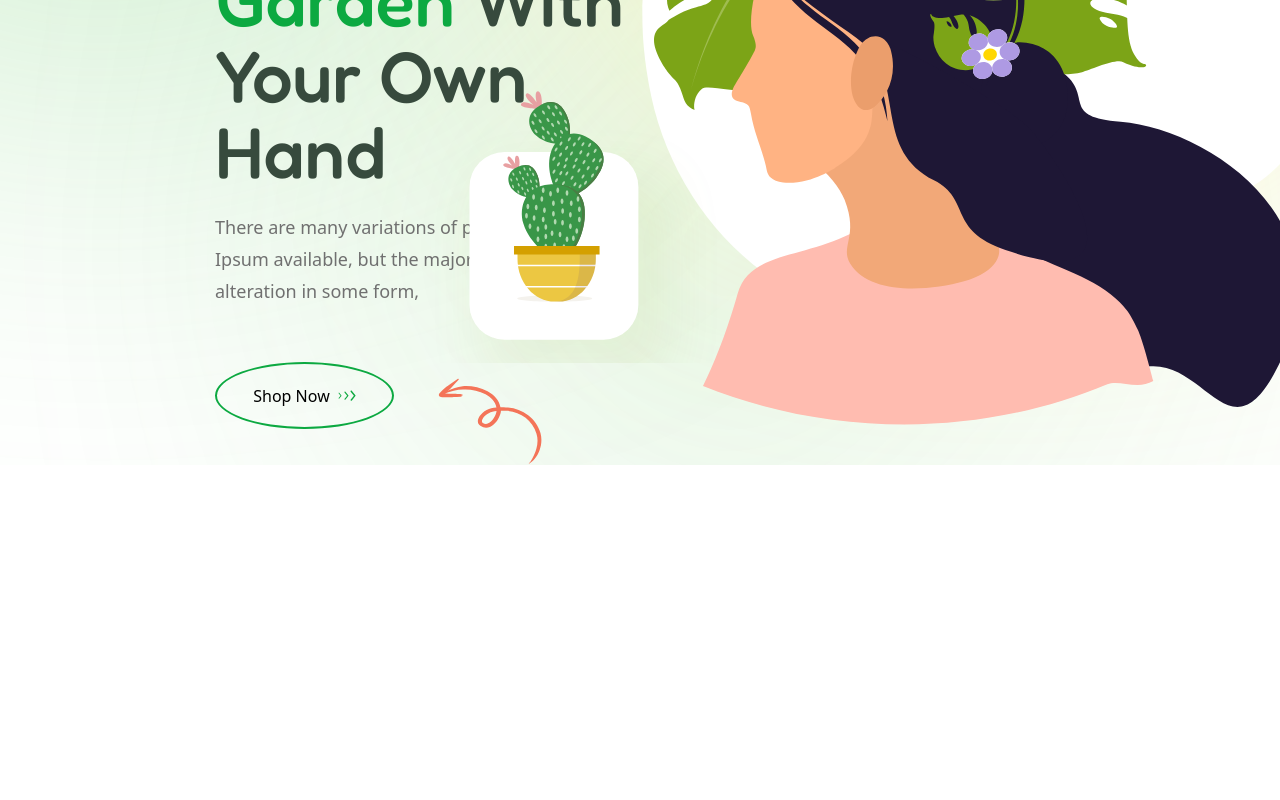
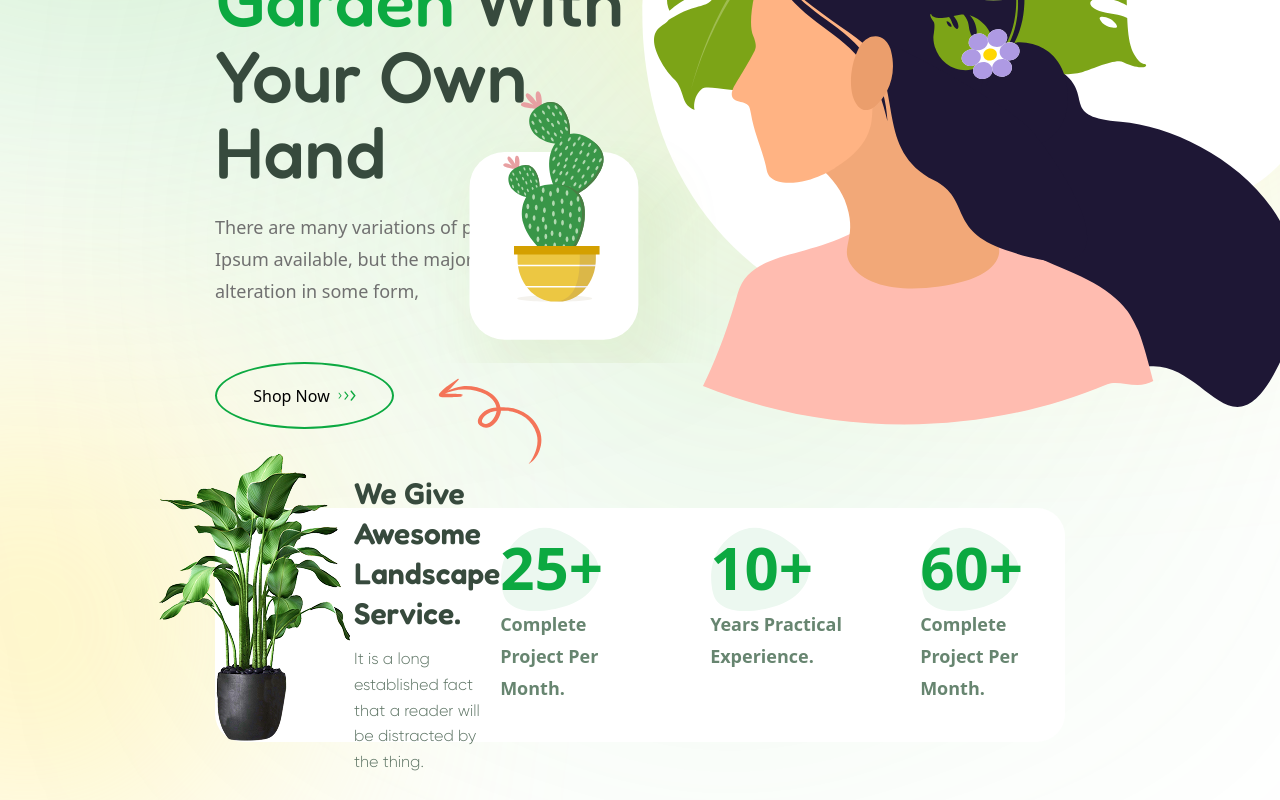
Before and after one commit to PhantomZhuk/Hobby, a React (Vite) app: page / in a window 1280 px wide. Shown: the part 461-1261 px from the top of the page. Before the commit the page ends 926 px from the top, so only its background shows below. Built offline with nearby package versions, Linux system fonts and the light colour scheme.

Commit message:
add Banner

```diff
--- a/src/Page/Home/Home.tsx
+++ b/src/Page/Home/Home.tsx
@@ -1,10 +1,12 @@
+import Banner from "../../components/Banner/Banner";
 import HomeScreen from "../../components/HomeScreen/HomeScreen";
 
 
 function Home() {
     return (
-        <div className="w-full min-h-screen flex px-[215px]">
+        <div className="w-full min-h-screen flex flex-col px-[215px]">
             <HomeScreen />
+            <Banner />
         </div>
     );
 }
--- /dev/null
+++ b/src/components/Banner/Banner.tsx
@@ -0,0 +1,24 @@
+import bannerPhoto from "../../assets/Lovepik_com-401306819-plant-pot 1.png"
+import Counter from "../Counter/Counter";
+
+function Banner() {
+    return (
+        <div className="w-full h-[40vh] flex items-center justify-center">
+            <div className="w-[350px] h-[350px] absolute left-[-150px] bg-[#FFE978] blur-[150px] rounded-full z-[-1]"></div>
+            <div className="rounded-[28px] w-full h-[234px] bg-white flex items-center justify-between shadow-[23px 19px 138px -45px rgba(12, 169, 65, 0.13)] ">
+                <img src={bannerPhoto} alt="" className="relative ml-[-100px] mt-[-60px]" />
+                <div className="flex flex-col gap-3 w-[350px] ml-[-50px]">
+                    <h2 className="font-[600] text-[30px] leading-[133%] text-[#374a3d] font-[Fredoka]">We Give Awesome Landscape Service.</h2>
+                    <p className="font-medium text-[16px] leading-[162%] text-[#5b7262] font-[Gilroy]">It is a long established fact that a reader will be distracted by the thing.</p>
+                </div>
+                <div className="flex gap-15 pr-[45px]">
+                    <Counter targetNumber={25} text="Complete Project Per Month." />
+                    <Counter targetNumber={10} text="Years Practical Experience." />
+                    <Counter targetNumber={60} text="Complete Project Per Month." />
+                </div>
+            </div>
+        </div>
+    );
+}
+
+export default Banner;
--- /dev/null
+++ b/src/components/Counter/Counter.tsx
@@ -0,0 +1,49 @@
+import { useEffect, useRef, useState } from "react";
+
+function Counter({ targetNumber, text }: { targetNumber: number, text: string }) {
+    const [count, setCount] = useState(0);
+    const ref = useRef<HTMLDivElement | null>(null);
+    const [isVisible, setIsVisible] = useState(false);
+
+    useEffect(() => {
+        const observer = new IntersectionObserver(
+            ([entry]) => {
+                if (entry.isIntersecting) {
+                    setIsVisible(true);
+                }
+            },
+            { threshold: 0.5 }
+        );
+
+        if (ref.current) observer.observe(ref.current)
+
+        return () => observer.disconnect();
+    })
+
+    useEffect(() => {
+        if (!isVisible) return;
+        let start: number = 0;
+        const duration: number = 2000;
+        const stepTime = Math.abs(Math.floor(duration / targetNumber));
+
+        const timer = setInterval(() => {
+            start += 1;
+            setCount(start);
+            if (start >= targetNumber) clearInterval(timer);
+        }, stepTime);
+
+        return () => clearInterval(timer);
+    }, [isVisible, targetNumber]);
+
+    return (
+        <div className="w-[150px] flex flex-col gap-5">
+            <svg className="absolute z-0 mt-[-20px]" width="100" height="87" viewBox="0 0 85 72" fill="none" xmlns="http://www.w3.org/2000/svg">
+                <path fill-rule="evenodd" clip-rule="evenodd" d="M20.7688 5.68609C39.4052 -5.97915 56.5791 4.71577 69.8427 14.2511C80.8477 22.1626 89.0008 34.3058 80.7549 48.8103C72.6322 63.0979 53.9142 69.4173 37.5897 70.9834C21.3453 72.5418 5.95295 69.0768 2.66213 56.3021C-1.55946 39.9142 1.32487 17.8568 20.7688 5.68609Z" fill="#ECF8F0" />
+            </svg>
+            <h2 className="z-2 font-[800] text-[60px] leading-[70%] text-[#0ca941]" ref={ref}>{count}+</h2>
+            <p className="z-2 font-[600] text-[18px] leading-[178%] text-[#678570]">{text}</p>
+        </div>
+    );
+}
+
+export default Counter;
```
Also changed, not shown: src/assets/Lovepik_com-401306819-plant-pot 1.png (added).
